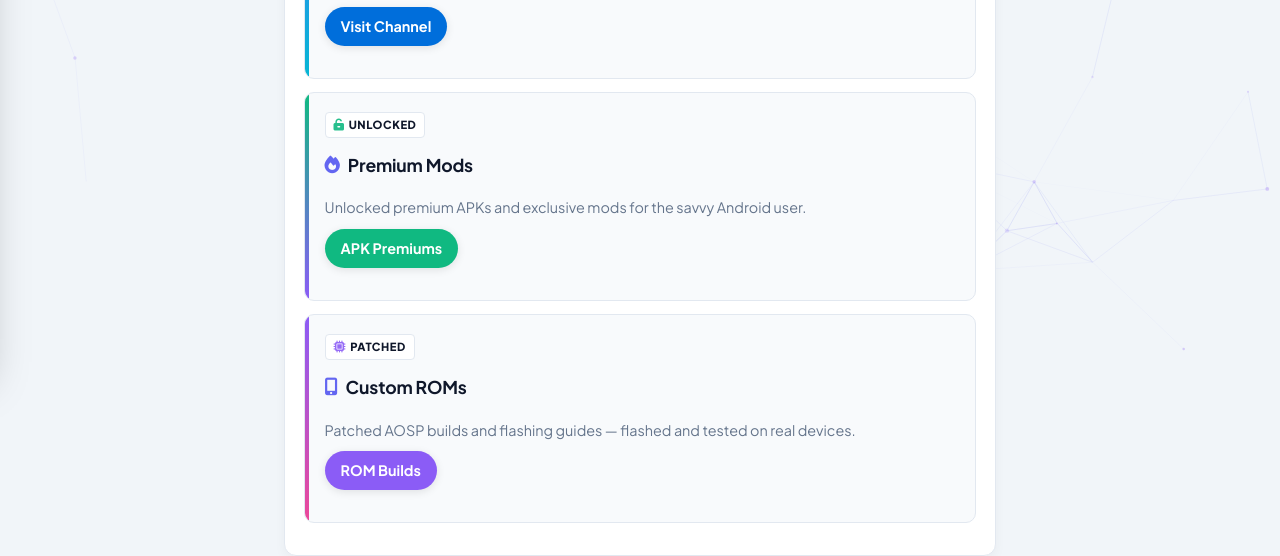
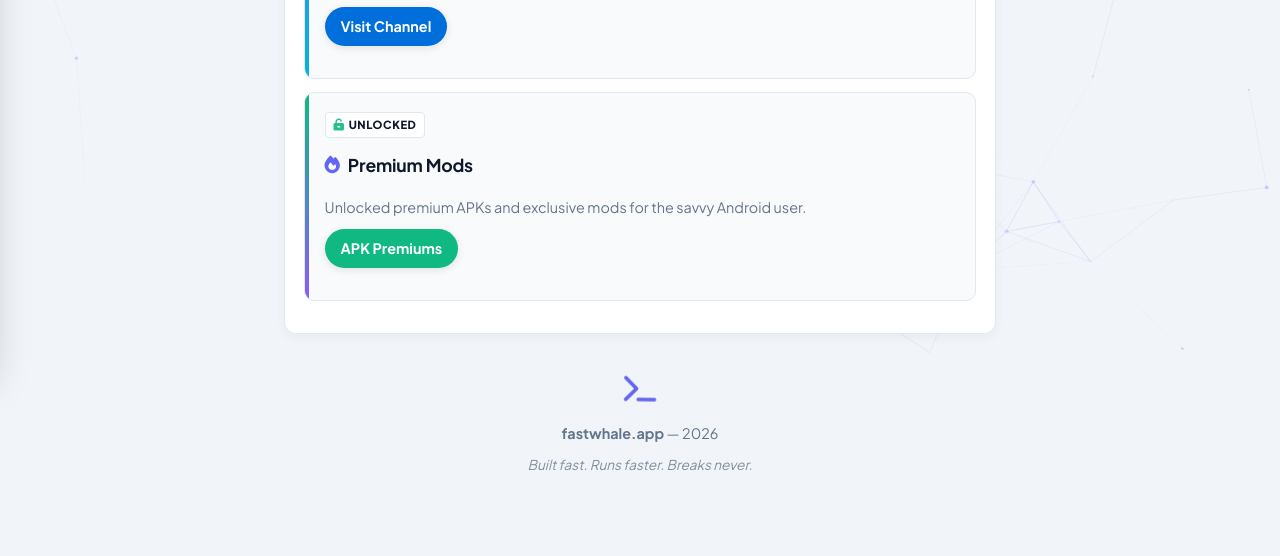
Before and after one commit to yuIlariy/fastwhale-site, a plain HTML site: page pages/channels.html in a window 1280 px wide. Shown: the part 428-984 px from the top of the page. After the commit the page ends 947 px from the top, so only its background shows below. Drawn offline with nearby package versions, Linux system fonts and the light colour scheme.

Commit message:
Remove the Custom ROMs channel card
- pages/channels.html: drop the ROM card (App Hub + Premium Mods remain)
- remove now-unused .channel-rom / .rom CSS
- channels meta description in config + page heads updated
- home explore card + README wording tidied (AOSP ROMs stays as a
  skill/stack item, just no channel card)

Co-authored-by: yuIlariy <yuIlariy@users.noreply.github.com>

```diff
--- a/assets/css/style.css
+++ b/assets/css/style.css
@@ -151,7 +151,6 @@ h3 { margin-top: 0.8rem; font-size: 1.1rem; font-weight: 700; display: flex; ali
 
 .appstore { background-color: #006edb; }
 .apk { background-color: #10b981; }
-.rom { background-color: #8b5cf6; }
 .github { background-color: #0f172a; }
 .bots-channel { background-color: #0ea5e9; }
 .bot { background-color: #06b6d4; }
@@ -188,7 +187,6 @@ h3 { margin-top: 0.8rem; font-size: 1.1rem; font-weight: 700; display: flex; ali
 .bot-item::before { content: ''; position: absolute; top: 0; left: 0; width: 4px; height: 100%; background: linear-gradient(to bottom, #10b981, #06b6d4); }
 .channel-app::before { background: linear-gradient(to bottom, #3b82f6, #06b6d4); }
 .channel-mod::before { background: linear-gradient(to bottom, #10b981, #8b5cf6); }
-.channel-rom::before { background: linear-gradient(to bottom, #8b5cf6, #ec4899); }
 
 .bot-featured:hover, .bot-item:hover { transform: translateY(-3px); box-shadow: var(--card-glow); border-color: var(--primary); }
 
--- a/pages/channels.html
+++ b/pages/channels.html
@@ -8,9 +8,9 @@
   <meta name="color-scheme" content="dark light" />
 
   <title>Channels &amp; Tips | FastWhale 🐋</title>
-  <meta name="description" content="App hub, premium mods, custom ROMs and patches — plus a tip jar to keep the servers running." />
+  <meta name="description" content="App hub and premium mods — stable releases and unlocked APKs." />
   <meta property="og:title" content="Channels & Tips | FastWhale 🐋" />
-  <meta property="og:description" content="App hub, premium mods, custom ROMs and patches — plus a tip jar to keep the servers running." />
+  <meta property="og:description" content="App hub and premium mods — stable releases and unlocked APKs." />
   <meta property="og:type" content="website" />
   <meta property="og:url" content="/pages/channels.html" />
   <meta property="og:image" content="/banner.jpg" />
@@ -64,17 +64,6 @@
           </div>
         </div>
 
-        <div class="bot-item channel-rom">
-          <div class="badges">
-            <span class="badge"><i class="fas fa-microchip" style="color: #8b5cf6;"></i> Patched</span>
-          </div>
-          <h3><i class="fas fa-mobile-screen-button icon-accent"></i> Custom ROMs</h3>
-          <p class="subheading">Patched AOSP builds and flashing guides — flashed and tested on real devices.</p>
-          <div class="button-row">
-            <a data-site-link="appsChannel" target="_blank" class="button rom" aria-label="Visit Custom ROM Channel">ROM Builds</a>
-          </div>
-        </div>
-
       </div>
     </div>
   </main>
--- a/site.config.js
+++ b/site.config.js
@@ -55,7 +55,7 @@ window.SITE_CONFIG = {
     },
     channels: {
       title: "Channels | FastWhale \uD83D\uDC0B",
-      description: "App hub, premium mods and custom ROM builds \u2014 unlocked APKs and patched ROMs."
+      description: "App hub and premium mods \u2014 stable releases and unlocked APKs."
     }
   },
 
```
Also changed, not shown: index.html (+1 -1 lines), 1 other file.
